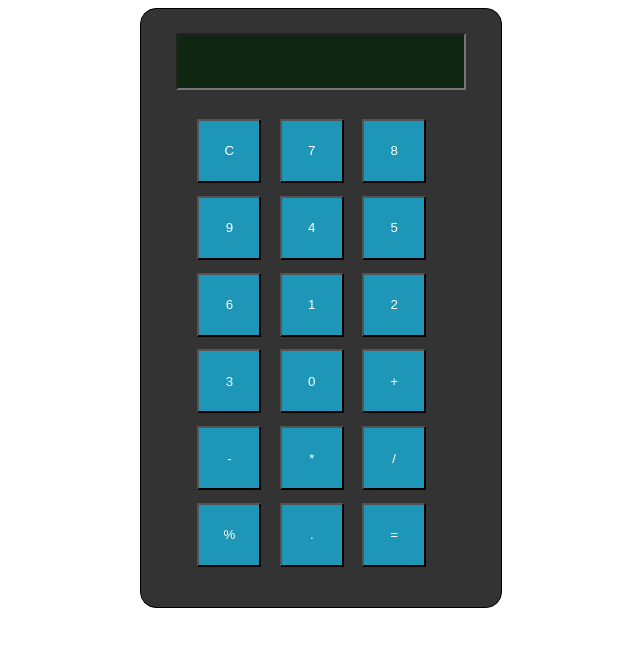
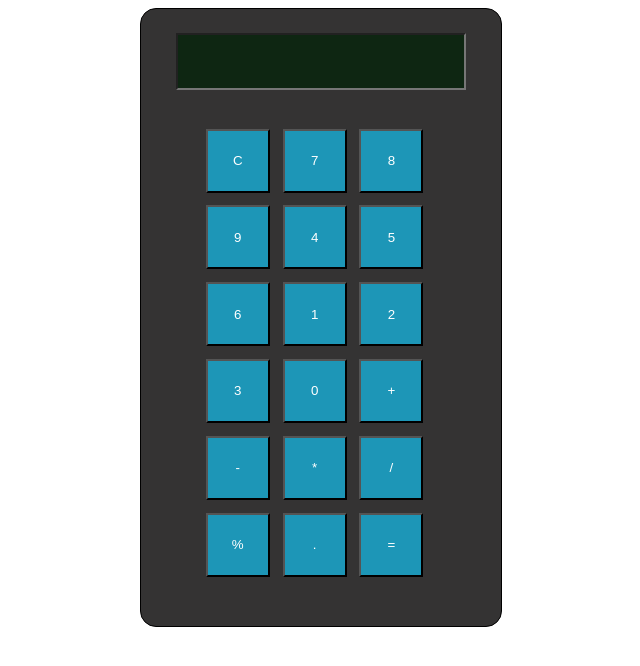
Before and after one commit to Tushalhansola124/Calculator2, a React (Vite) app: page / in a window 1280 px wide. Shown: the top 666 px of the page, without its empty margins (319-959 px from the left). Built offline with nearby package versions, Linux system fonts and the light colour scheme.

Commit message:
Update App.css

```diff
--- a/src/App.css
+++ b/src/App.css
@@ -13,7 +13,7 @@
   color: white;
 }
 .btnContainer{
-  margin: 2vh 2vh;
+  margin: 2vw 2vw;
   flex-wrap: wrap;
 }
 .btn{
@@ -24,5 +24,5 @@
   font-weight:300;
   background-color: rgba(26, 163, 200, 0.885);
   color: white;
-  margin-right:2.3vh;
+  margin-right:1vw;
 }
```
